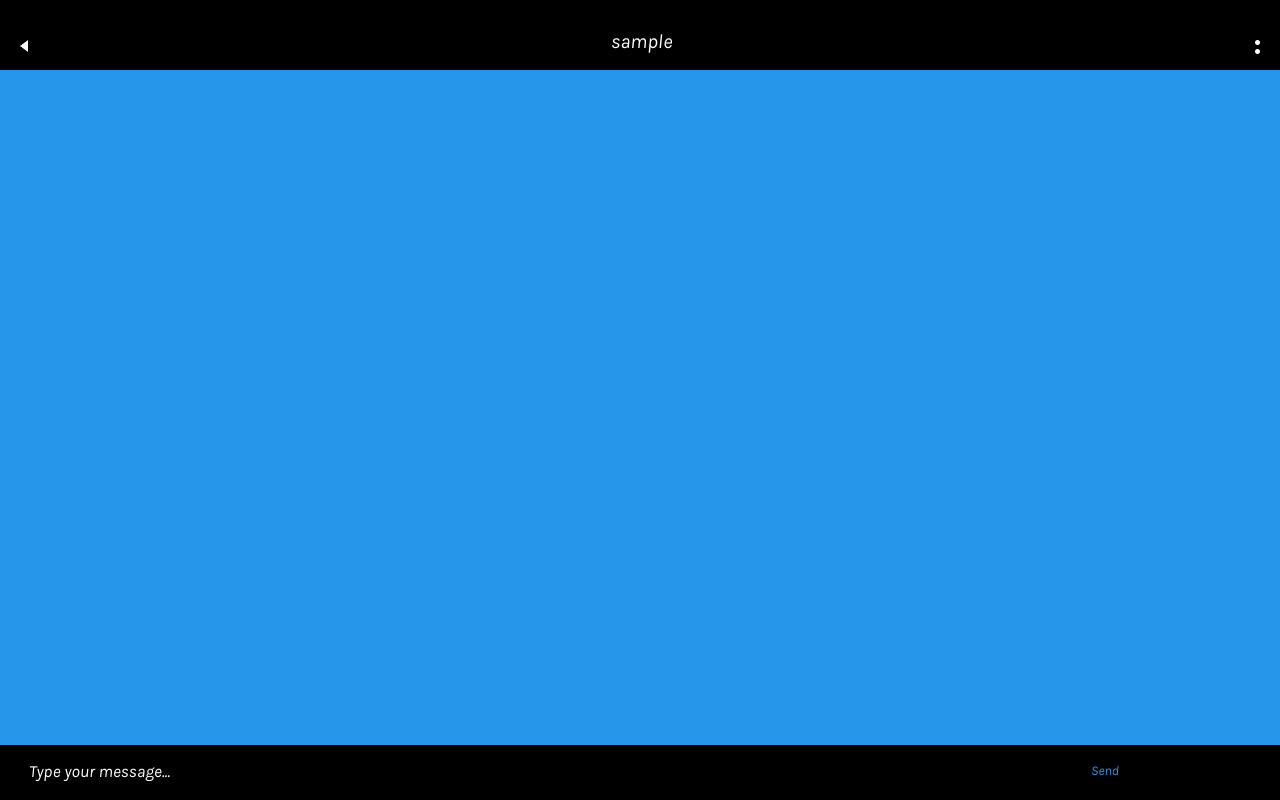
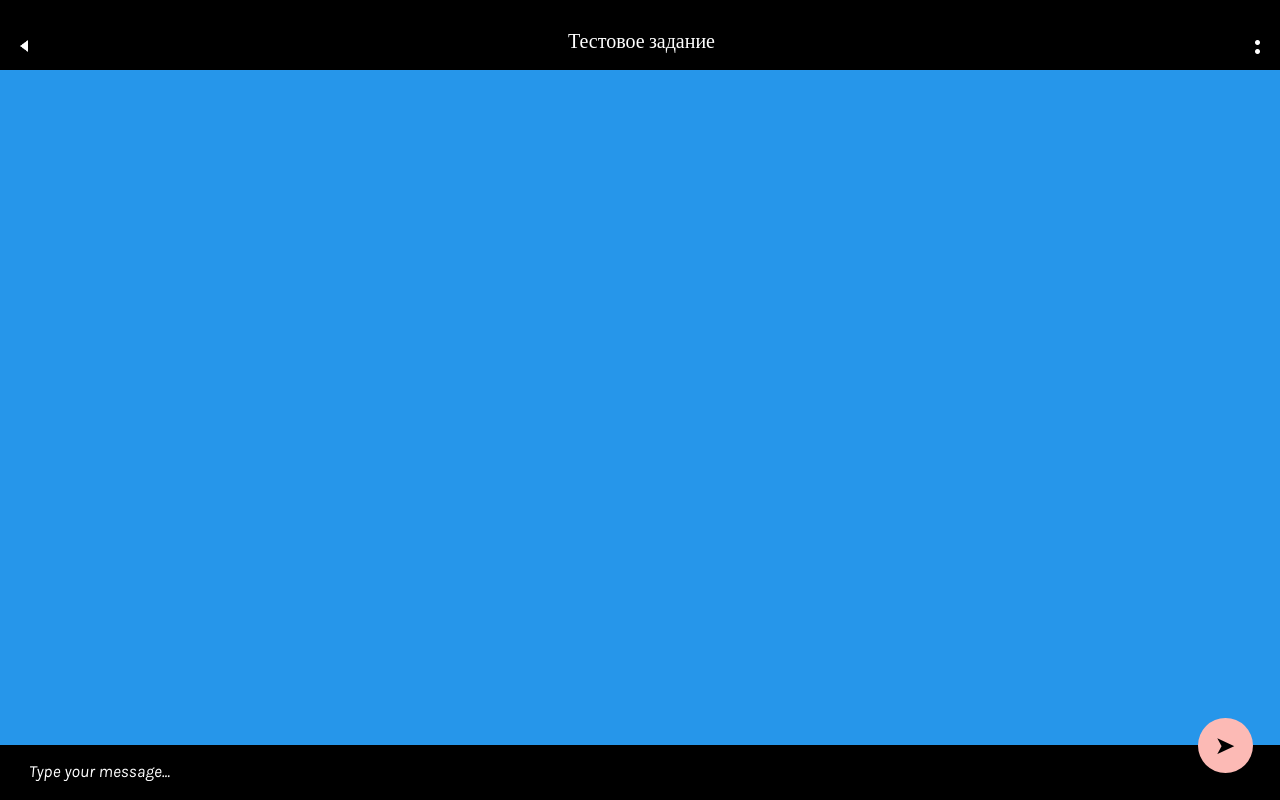
Before and after one commit to EgorZotov/PHP-AJAX-MySQL-live-chat, a PHP site: page /chat.php in a window 1280 px wide. Run offline with PHP 8.4, Linux system fonts and the light colour scheme; the visitor is signed in with stand-in values (Sample User, id 1); data that the repository does not hold is empty; some libraries are stand-ins or nearby versions.

Commit message:
Исправленная версия с проверкой на инъекцию скриптов и html

```diff
--- a/chat.php
+++ b/chat.php
@@ -19,7 +19,7 @@ session_start();
 	<header id ="top">
 		<a href = "/"><img id ='back' src ="images/IconBack.png"></a>
 		<img id ='more' src ="images/IconMore.png">
-		<p><?echo $_SESSION['username']?></p>
+		<p>Тестовое задание</p>
 	</header>
 	<div id = "messages-wrapping">
 
@@ -27,7 +27,7 @@ session_start();
 	<div id="message-form">
 	 <form id='post'>
 	 	<input type="text" name="message" placeholder="Type your message...">
-	 	<input type="button" value="Send" onclick = "sendPost()">
+	 	<input type="button" value="&#10148" onclick = "sendPost()">
 	 </form>
 	</div>
 </div>
--- a/scripts/ajaxLoad.php
+++ b/scripts/ajaxLoad.php
@@ -1,6 +1,6 @@
 <?
-$link = mysql_connect('localhost','username','password');//соединение с базой
-mysql_select_db('database');//выбор базы данных
+$link = mysql_connect('localhost','host1570673','9f04ca6a');//соединение с базой.
+mysql_select_db('host1570673');//выбор базы данных
 $result = mysql_query("SELECT * FROM chatroom ORDER BY id");//получение данных из базы.
 $json_data = array();//иниицализация массива.
 while ($row = mysql_fetch_assoc($result))//перебор значений вернувшихся из базы в виде ассоцитивного массива.
--- a/scripts/ajaxPost.php
+++ b/scripts/ajaxPost.php
@@ -1,6 +1,6 @@
 <?
-$link = mysql_connect('localhost','username','password');//соединение с базой
-mysql_select_db('database');//выбор базы данных
+$link = mysql_connect('localhost','host1570673','9f04ca6a');//соединение с базой
+mysql_select_db('host1570673');//выбор базы данных
 $text = $_POST['text'];//перенос данных из post в переменные
 $author = $_POST['author'];
 mysql_query("INSERT INTO chatroom (username,message) VALUES ('".$author."','".$text."')");//запрос на отправку данных в базу
--- a/scripts/chat.js
+++ b/scripts/chat.js
@@ -2,11 +2,15 @@
 	var last_message_id;
 	var load_message = function (text,author)//функция отрисовки обычного сообщения.
 	{
+		text = text.replace(/</g, "&lt;").replace(/>/g, "&gt;");//замена <> на их символьные эквиваленты,не воспринимаемые бразуером как тег.
+		author = author.replace(/</g, "&lt;").replace(/>/g, "&gt;");//замена <> на их символьные эквиваленты,не воспринимаемые бразуером как тег.
 		return "<div class = 'cont-left'><div class = 'message'> <img src='images/UserIcon.png'> <span class = 'text'>"+text+"</span>  <span class = 'author'>"+author+"</span> </div> </div>" ;
 	}
 
 	var load_self_message = function (text,author)//функция отрисовки сообщения,написанного самим пользователем.
 	{
+		text = text.replace(/</g, "&lt;").replace(/>/g, "&gt;");//замена <> на их символьные эквиваленты,не воспринимаемые бразуером как тег.
+		author = author.replace(/</g, "&lt;").replace(/>/g, "&gt;");//замена <> на их символьные эквиваленты,не воспринимаемые бразуером как тег.
 		return "<div class = 'cont-right'> <div class = 'message self'> <img src='images/UserIcon.png'>  <span class = 'text'>"+text+"</span>   <span class = 'author'>"+author+"</span> </div> </div>";
 	}
 	$(document).ready(function() //функция подгружающая на странцу сообщеня из базы.
--- a/styles/chat.css
+++ b/styles/chat.css
@@ -1,3 +1,7 @@
+input, textarea {
+  -webkit-appearance: none;
+  -webkit-border-radius: 0;
+}
 .cont-left
 {
 	text-align: left;
@@ -67,7 +71,7 @@ body
 	margin-top: 40px;
 	text-align: left;
 	min-width: 170px;
-	max-width:250px;
+	max-width:285px;
 	box-shadow: 5px 5px 10px #134b75;
 	display: inline-block;
 }
@@ -82,6 +86,7 @@ span.text
  font-family: Italic;
  text-align: left;
  min-width: 100px;
+ max-width:195px;
 }
 span.author
 {
@@ -156,15 +161,18 @@ span.author
 }
 #message-form  input[type="button"]
 {
-	background-color: transparent;
+	background-color: #fcbab5;
 	float: right;
-	margin-top: 10px;
-	margin-right:15px;
+	margin-top: -27.5px;
+	margin-right:27.5px;
 	font-family: Italic;
 	border-color:transparent;
-	color:#2696ea;
-	width: 25%;
-	height: 30px;
+	color:black;
+	width: 55px;
+	height: 55px;
+	border-radius: 27.5px ;
+	font-size: 25px;
+	padding:0px;
 }
 ::-webkit-input-placeholder
 {
```
